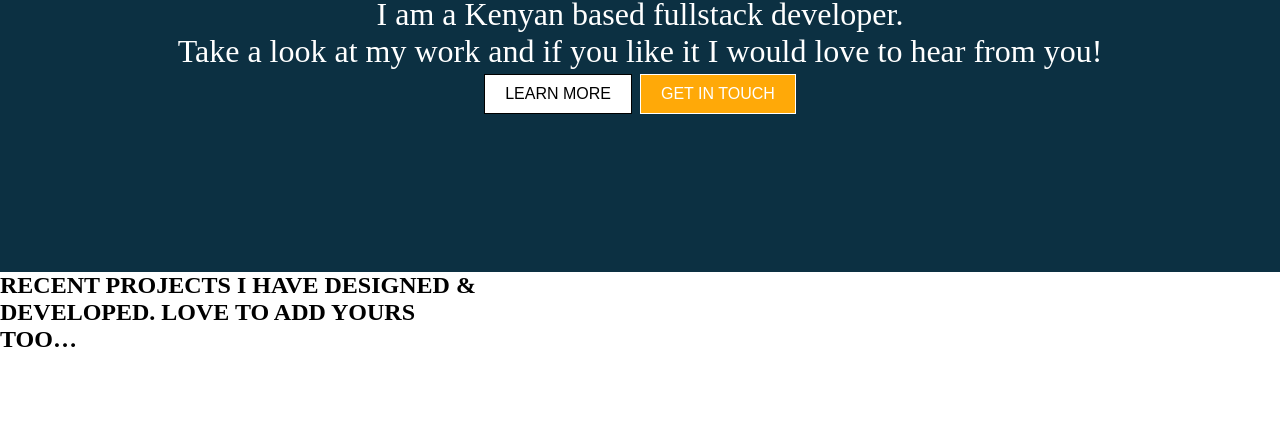
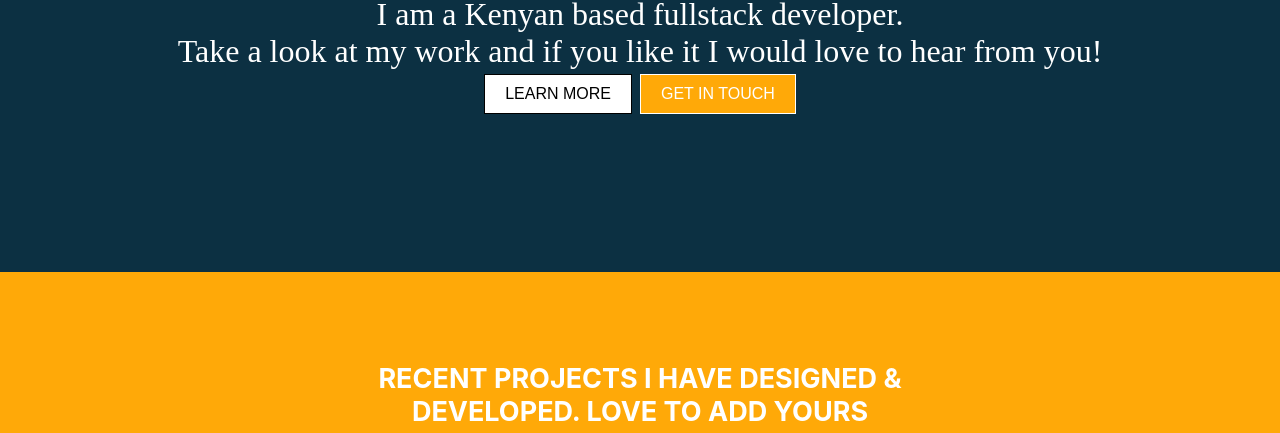
Before and after one commit to LOVELYN15/portfolio-landing-page, a plain HTML site: page home.html in a window 1280 px wide. Shown: the part 298-731 px from the top of the page. Drawn offline with Linux system fonts and the light colour scheme.

Commit message:
style project intro

```diff
--- a/home.css
+++ b/home.css
@@ -51,7 +51,7 @@ a:hover {
     float: left;
     clear: both;
   }
-  /*.intro{
+  .intro{
   text-align: center;
   color: white;
   background-color: rgb(255, 169, 8);
@@ -60,7 +60,7 @@ a:hover {
   font-weight: bolder;
   font-size: large;
   font-family: -apple-system, BlinkMacSystemFont, 'Segoe UI', Roboto, Oxygen, Ubuntu, Cantarell, 'Open Sans', 'Helvetica Neue', sans-serif;
-}*/
+}
 
 .about_me {
   padding-top: 90px;
```
